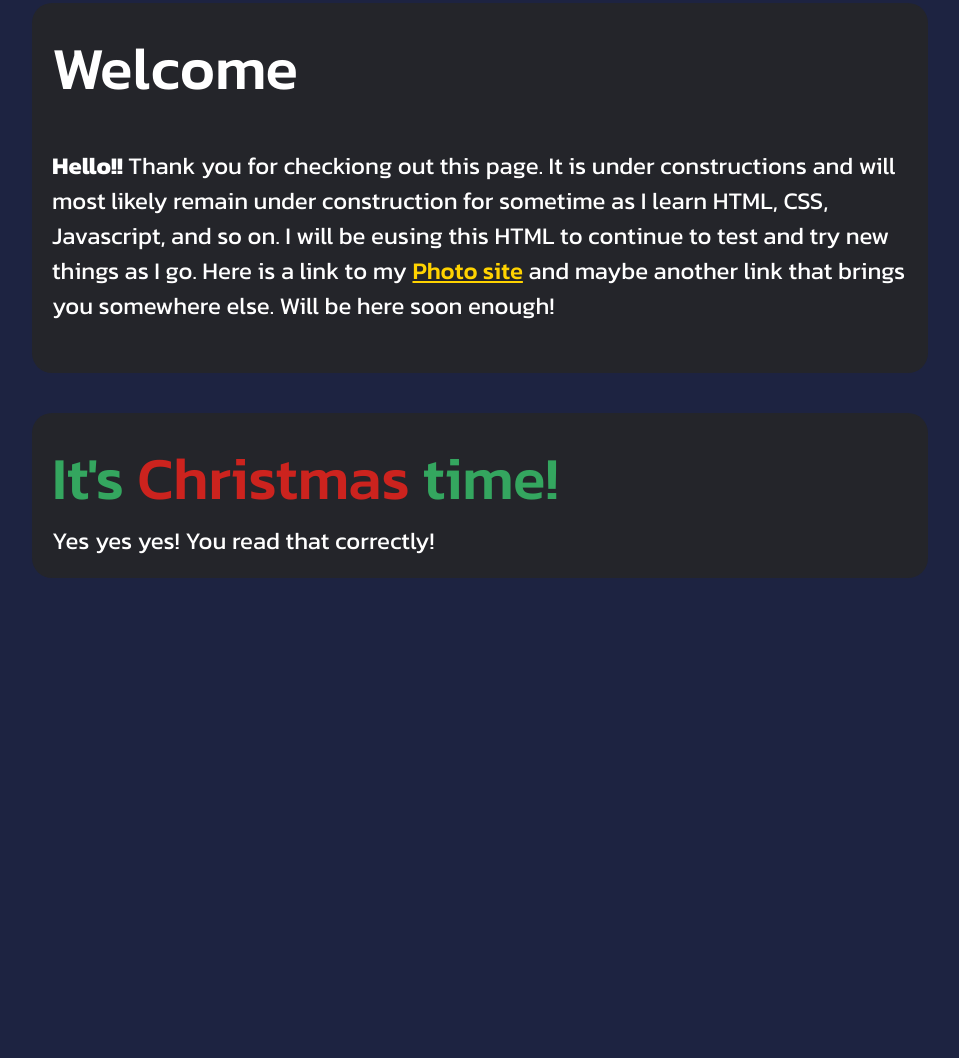
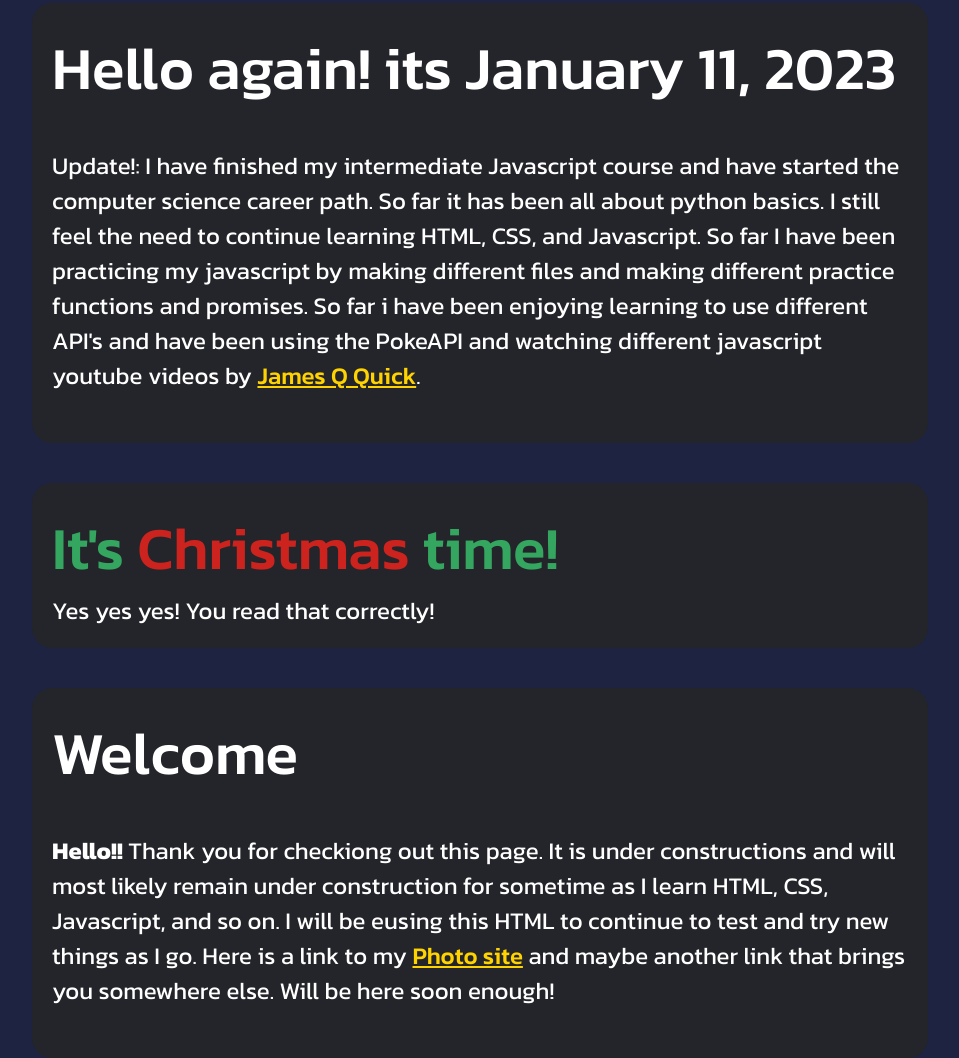
Before and after one commit to KurtisM12/Hello-World, a plain HTML site: page Index.html in a window 1280 px wide. Shown: the part 150-1208 px from the top of the page, without its empty margins (160-1119 px from the left). Before the commit the page ends 800 px from the top, so only its background shows below. Drawn offline with Linux system fonts and the light colour scheme.

```diff
--- a/Index.html
+++ b/Index.html
@@ -25,13 +25,14 @@
     <p>
         <div class="greet" id="greet">
             <h1 class="post_title">
-                Welcome
+                Hello again! its January 11, 2023
             </h1>
             <br>
-            <strong>Hello!!</strong> Thank you for checkiong out this page. It is under constructions and will most likely
-            remain under construction for sometime as I learn HTML, CSS, Javascript, and so on. I will be eusing this HTML
-            to continue to test and try new things as I go. Here is a link to my <a class="photosite" href="https://monteirophotography.pixieset.com/" target="_blank">Photo site</a>
-            and maybe another link that brings you somewhere else. Will be here soon enough!
+            Update!: I have finished my intermediate Javascript course and have started the computer science career path.
+            So far it has been all about python basics. I still feel the need to continue learning HTML, CSS, and Javascript.
+            So far I have been practicing my javascript by making different files and making different practice functions and promises.
+            So far i have been enjoying learning to use different API's and have been using the PokeAPI and watching different javascript
+            youtube videos by <a class="photosite" href="https://www.youtube.com/@JamesQQuick" target="_blank">James Q Quick</a>.
             <footer class="post_foot">
             </footer>
         </div>
@@ -52,3 +53,20 @@
         </div>
     </p>
 </body>
+<body>
+    <p>
+        <div class="greet" id="greet">
+            <h1 class="post_title">
+                Welcome
+            </h1>
+            <br>
+            <strong>Hello!!</strong> Thank you for checkiong out this page. It is under constructions and will most likely
+            remain under construction for sometime as I learn HTML, CSS, Javascript, and so on. I will be eusing this HTML
+            to continue to test and try new things as I go. Here is a link to my <a class="photosite" href="https://monteirophotography.pixieset.com/" target="_blank">Photo site</a>
+            and maybe another link that brings you somewhere else. Will be here soon enough!
+            <footer class="post_foot">
+            </footer>
+        </div>
+    </p>
+
+</body>
```
Also changed, not shown: coding.html (+2 -0 lines), assets/Intermediate_Javascript_cert.png (added).
